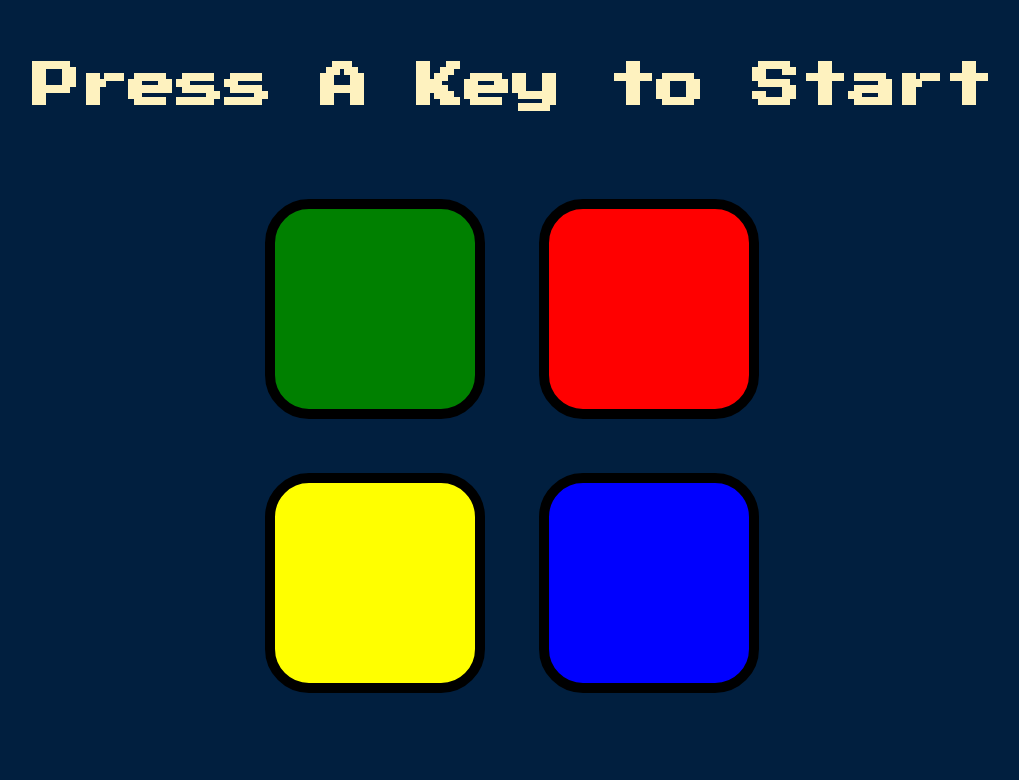
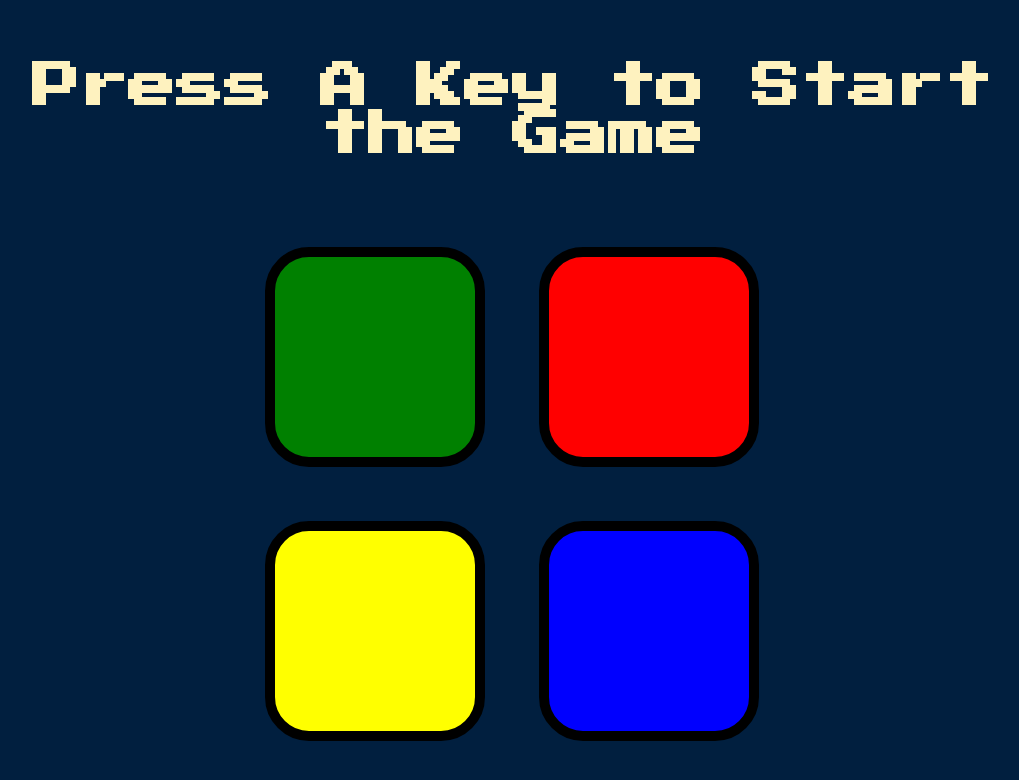
Before and after one commit to mazanja/gamerepository, a plain HTML site: page index.html in a window 1280 px wide. Shown: the whole page, without its empty margins (128-1147 px from the left). Drawn offline with nearby package versions, Linux system fonts and the light colour scheme.

Commit message:
Update index.html

```diff
--- a/index.html
+++ b/index.html
@@ -9,7 +9,7 @@
 </head>
 
 <body>
-  <h1 id="level-title">Press A Key to Start</h1>
+  <h1 id="level-title">Press A Key to Start the Game</h1>
   <div class="container">
     <div lass="row">
 
```
